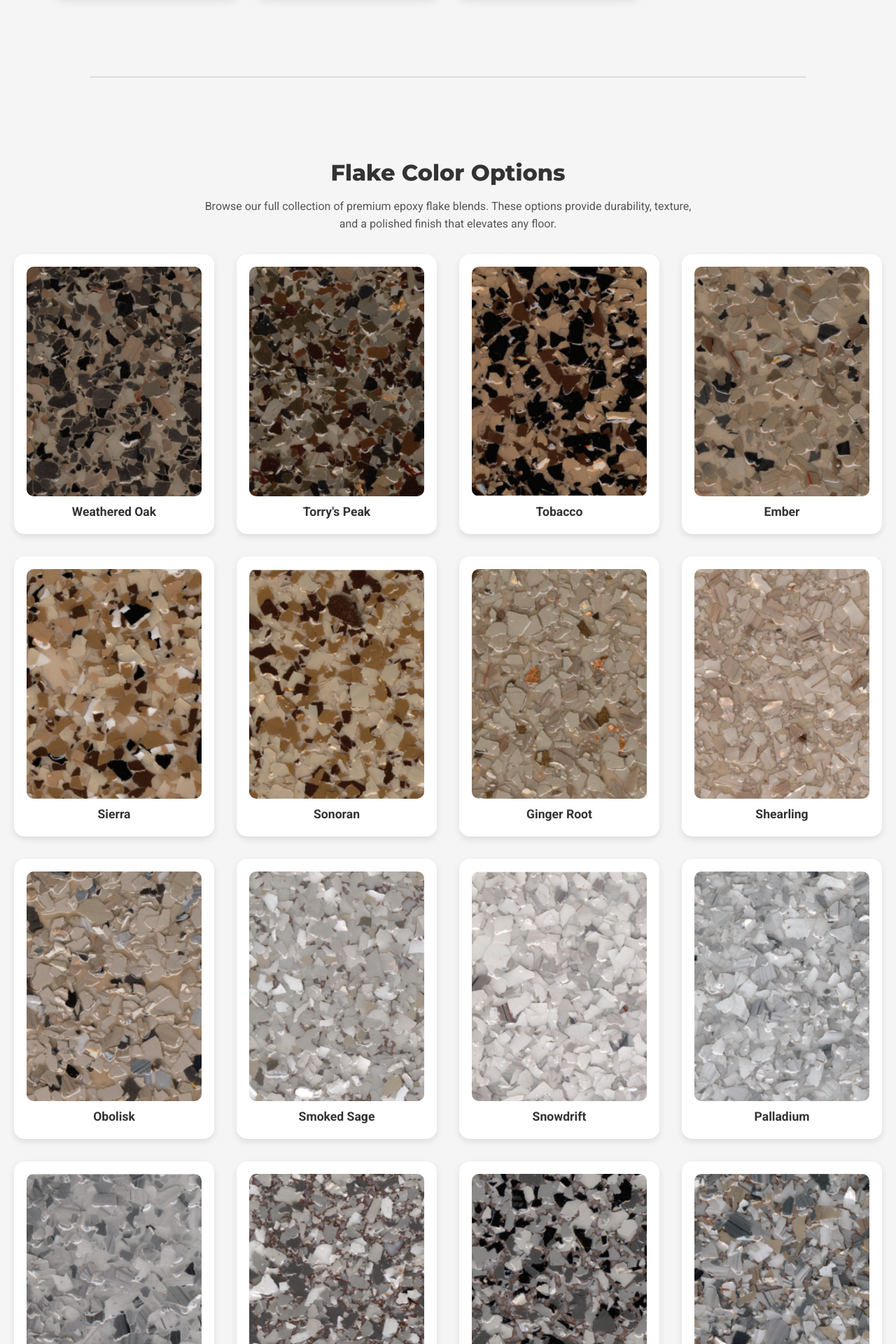
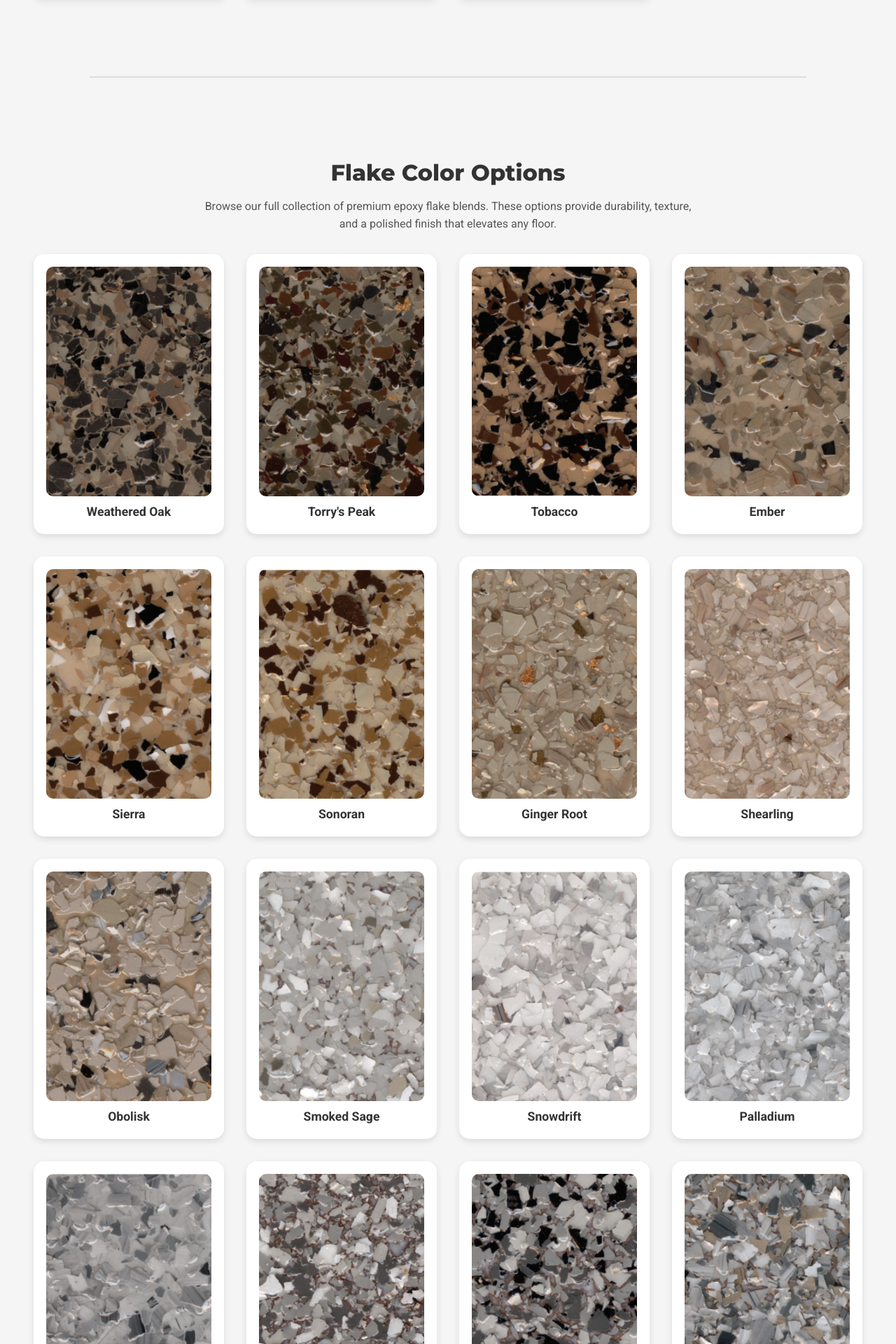
Before and after one commit to andrewmock96/360Epoxy_website, a Flask app: page /gallery in a window 1280 px wide. Shown: the part 1592-3512 px from the top of the page at 70% size. Run offline with Flask 3, Linux system fonts and the light colour scheme.

Commit message:
edited our projects section of the gallery page

```diff
--- a/static/css/style.css
+++ b/static/css/style.css
@@ -1454,7 +1454,18 @@ footer p{
 
     /* ---- Our Projects gallery: 3-column + taller images ---- */
 
-        section.gallery h2{
+   /* Shared gallery sections */
+  .flake-gallery-section,
+  .basecoat-gallery-section,
+  section.gallery{
+    max-width: 1400px;          /* ⬅ wider for 4 columns */
+    margin-left: auto;
+    margin-right: auto;
+    padding-left: 48px;         /* ⬅ side margins */
+    padding-right: 48px;
+  }
+
+  section.gallery h2{
     grid-column: 1 / -1;
     text-align: center;
     margin-bottom: 32px;
```
